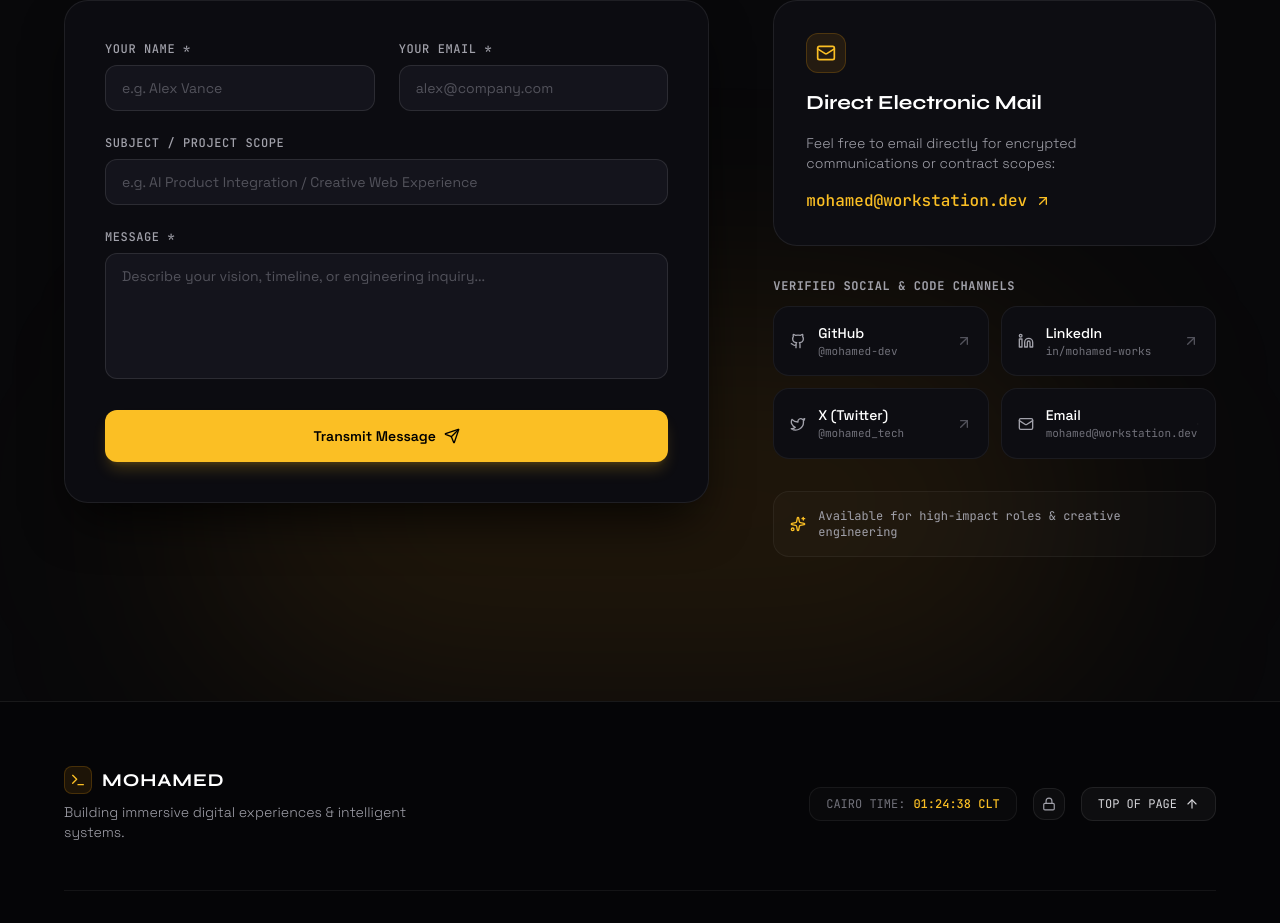
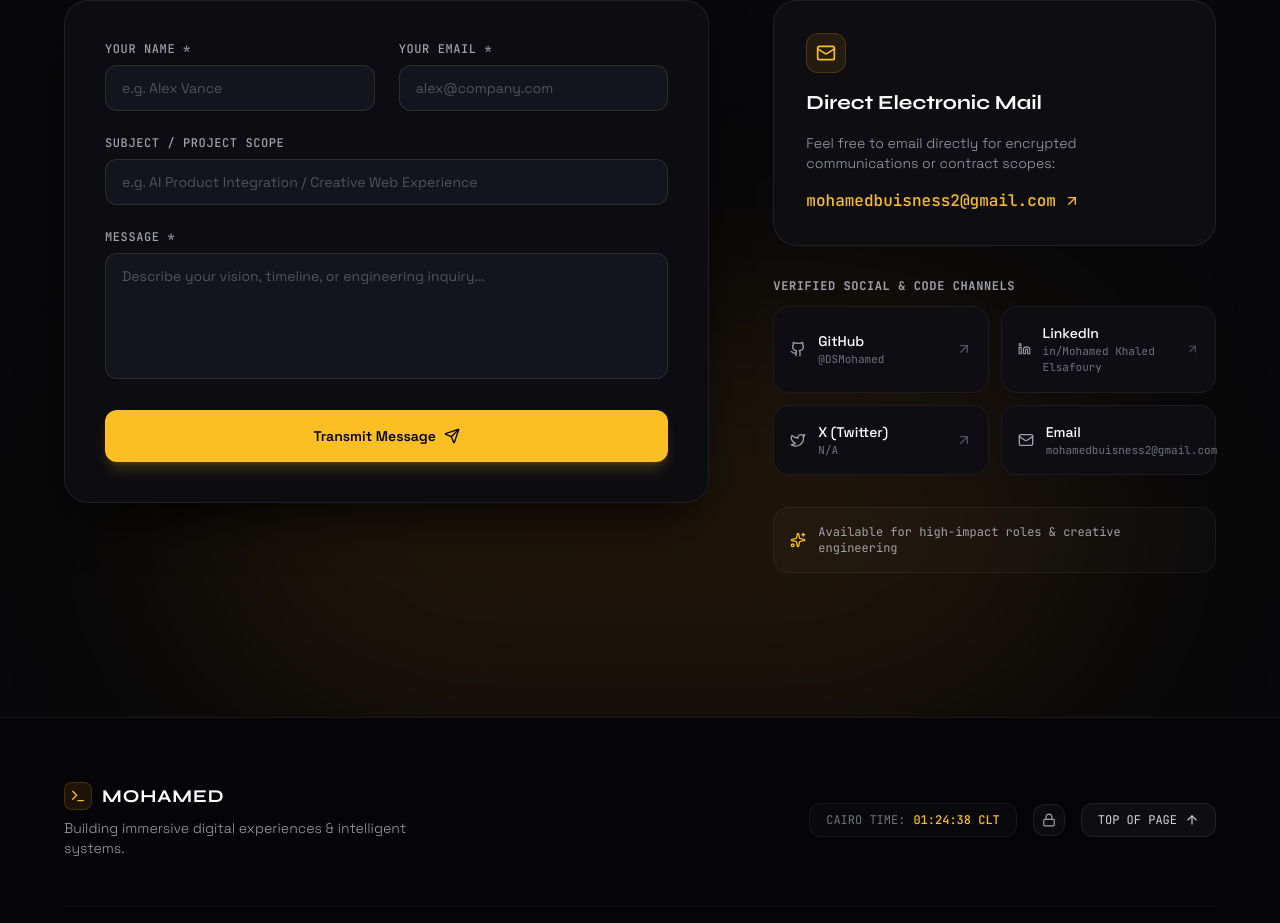
Before and after one commit to DSMohamed/Portofolio, a React (Vite) app: page / in a window 1280 px wide. Shown: the part 10135-11058 px from the top of the page. Built offline with nearby package versions, Linux system fonts and the light colour scheme; no server answers; the database is empty.

Commit message:
feat: add portfolio data and contact component structure

```diff
--- a/src/components/Contact/Contact.tsx
+++ b/src/components/Contact/Contact.tsx
@@ -65,9 +65,9 @@ export const Contact: React.FC = () => {
   };
 
   const socialLinks = [
-    { name: 'GitHub', url: personalInfo.github, icon: 'Github', handle: '@mohamed-dev' },
-    { name: 'LinkedIn', url: personalInfo.linkedin, icon: 'Linkedin', handle: 'in/mohamed-works' },
-    { name: 'X (Twitter)', url: personalInfo.twitter, icon: 'Twitter', handle: '@mohamed_tech' },
+    { name: 'GitHub', url: personalInfo.github, icon: 'Github', handle: '@DSMohamed' },
+    { name: 'LinkedIn', url: personalInfo.linkedin, icon: 'Linkedin', handle: 'in/Mohamed Khaled Elsafoury' },
+    { name: 'X (Twitter)', url: personalInfo.twitter, icon: 'Twitter', handle: 'N/A' },
     { name: 'Email', url: `mailto:${personalInfo.email}`, icon: 'Mail', handle: personalInfo.email },
   ];
 
@@ -81,9 +81,8 @@ export const Contact: React.FC = () => {
 
       <div
         ref={elementRef}
-        className={`max-w-7xl mx-auto px-6 sm:px-12 lg:px-16 transition-all duration-1000 ${
-          isVisible ? 'opacity-100 translate-y-0' : 'opacity-0 translate-y-8'
-        }`}
+        className={`max-w-7xl mx-auto px-6 sm:px-12 lg:px-16 transition-all duration-1000 ${isVisible ? 'opacity-100 translate-y-0' : 'opacity-0 translate-y-8'
+          }`}
       >
         {/* Section Header */}
         <div className="flex flex-col mb-16 max-w-3xl">
--- a/src/data/portfolioData.ts
+++ b/src/data/portfolioData.ts
@@ -8,10 +8,10 @@ export const PERSONAL_INFO = {
   bio: "Creative technologist and full-stack engineer operating at the convergence of high-performance web architecture, modern machine learning systems, and expressive interactive design. Focused on building software that is mathematically precise and aesthetically breathtaking.",
   location: "Cairo, Egypt — Available Worldwide",
   availability: "Available for high-impact roles & creative engineering",
-  email: "mohamed@workstation.dev",
-  github: "https://github.com/mohamed-dev",
-  linkedin: "https://linkedin.com/in/mohamed-works",
-  twitter: "https://x.com/mohamed_tech",
+  email: "mohamedbuisness2@gmail.com",
+  github: "https://github.com/DSMohamed",
+  linkedin: "https://linkedin.com/in/mohamed-khaled-elsafoury-8a7124280",
+  twitter: "https://x.com/N/A",
 };
 
 export const STATS: StatItem[] = [
@@ -335,26 +335,26 @@ export const SERVICES: ServiceItem[] = [
 export const SOCIAL_LINKS: SocialLink[] = [
   {
     name: "GitHub",
-    url: "https://github.com/mohamed-dev",
+    url: "https://github.com/DSMohamed",
     icon: "Github",
-    handle: "@mohamed-dev"
+    handle: "@DSMohamed"
   },
   {
     name: "LinkedIn",
-    url: "https://linkedin.com/in/mohamed-works",
+    url: "https://linkedin.com/in/mohamed-khaled-elsafoury-8a7124280",
     icon: "Linkedin",
-    handle: "in/mohamed-works"
+    handle: "in/mohamed-khaled-elsafoury-8a7124280"
   },
   {
     name: "X (Twitter)",
-    url: "https://x.com/mohamed_tech",
+    url: "https://x.com/N/A",
     icon: "Twitter",
-    handle: "@mohamed_tech"
+    handle: "N/A"
   },
   {
     name: "Email",
-    url: "mailto:mohamed@workstation.dev",
+    url: "mailto:mohamedbuisness2@gmail.com",
     icon: "Mail",
-    handle: "mohamed@workstation.dev"
+    handle: "mohamedbuisness2@gmail.com"
   }
 ];
```
